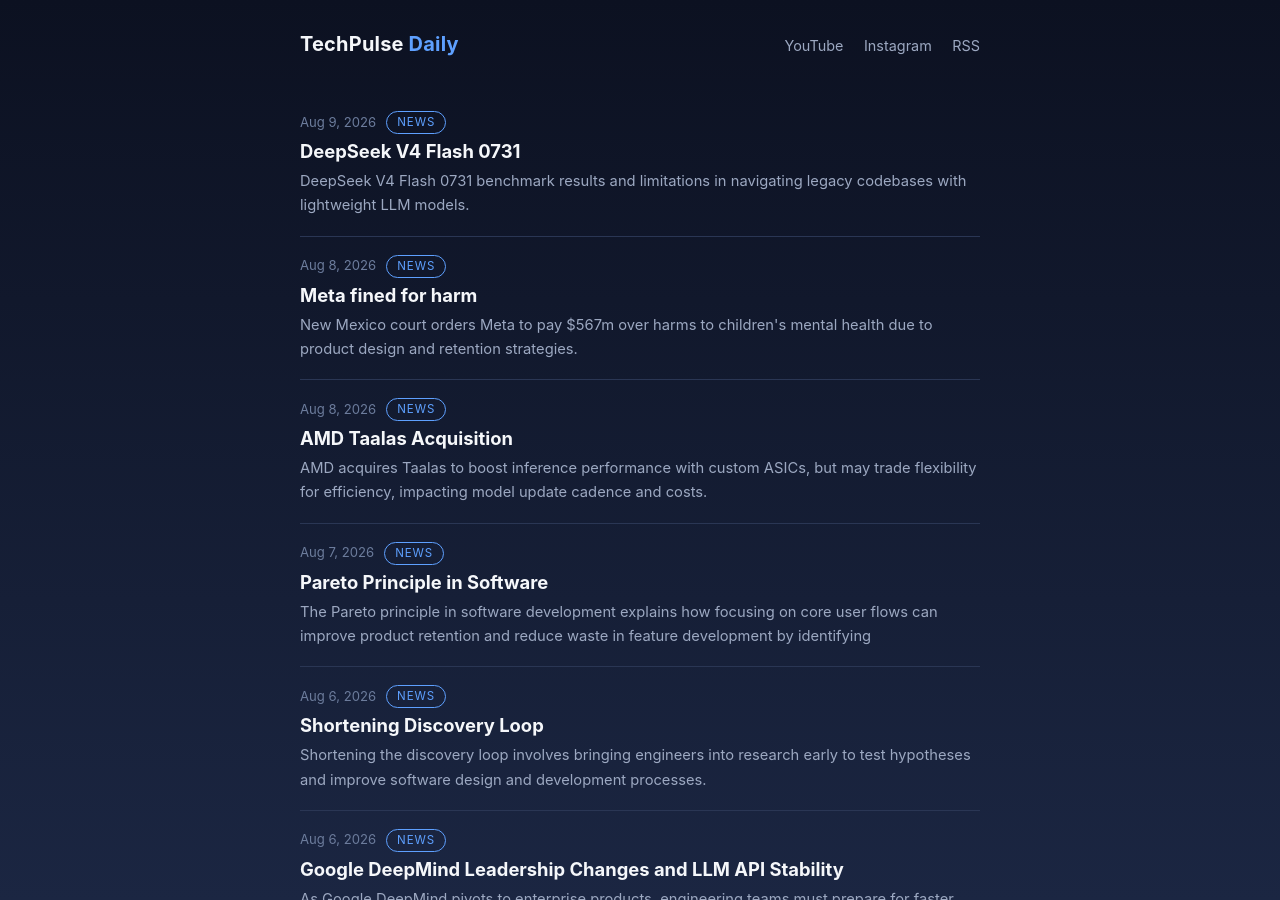
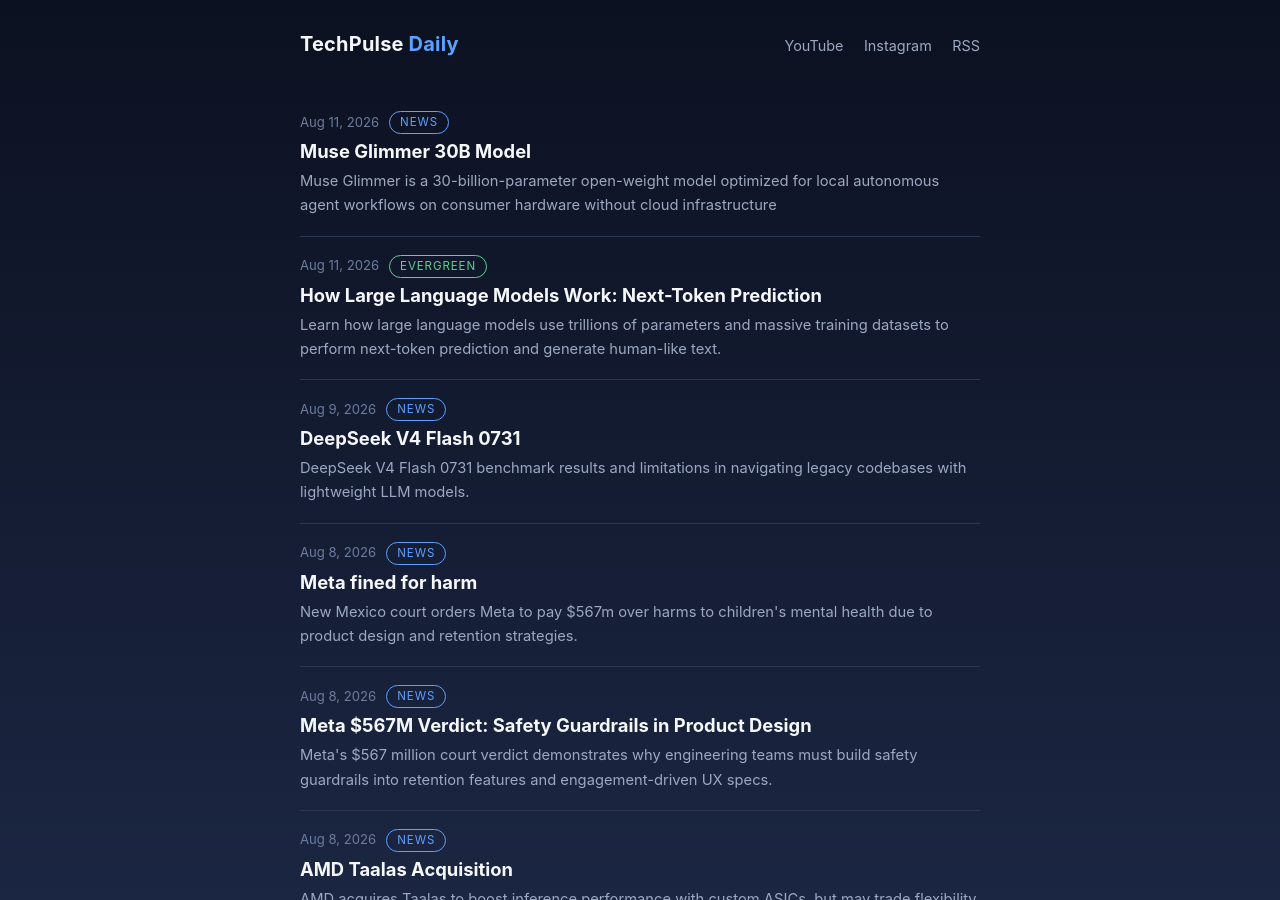
Before and after one commit to AI-Era-1729/AI-Era-1729.github.io, a Jekyll site: the page built from index.html, in a window 1280 px wide and 900 px high. Built offline with Jekyll 4.4.1, drawn with Linux system fonts in a browser that asks for light colours.

Commit message:
blog: sync 2026-08-13 09:11 UTC

```diff
--- /dev/null
+++ b/_posts/2026-08-08-meta-567m-verdict-safety-guardrails-in-product-design.md
@@ -0,0 +1,22 @@
+---
+layout: post
+title: "Meta $567M Verdict: Safety Guardrails in Product Design"
+description: "Meta's $567 million court verdict demonstrates why engineering teams must build safety guardrails into retention features and engagement-driven UX specs."
+date: 2026-08-08
+categories: [news]
+youtube_id: dYujnSqdmj0
+---
+
+Designing for raw retention without safety guardrails is no longer an abstract debate; it is a financial liability.
+
+The $567M verdict against Meta isn't just a legal story. It changes how engineering teams must evaluate product specs. For years, we optimized for infinite scroll and notification loops because DAU was easy to track in Amplitude.
+
+When product asks for sticky UX, missing safety features are rarely treated as blocking bugs. (I've built push schedules myself that hit retention targets while clearly exhausting real users.) Guardrails usually end up buried in a backlogged Jira epic.
+
+The trade-off is real: adding safety friction like quiet hours or usage caps will lower your funnel conversion. But optimizing purely for session length builds systemic risk into your architecture.
+
+This week, look at your top engagement feature. Ask what happens if a user wants to walk away, and pitch one safety boundary to your product manager.
+
+## Sources
+
+- [https://www.theguardian.com/technology/2026/aug/06/new-mexico-court-meta](https://www.theguardian.com/technology/2026/aug/06/new-mexico-court-meta)
--- /dev/null
+++ b/_posts/2026-08-11-how-large-language-models-work-next-token-prediction.md
@@ -0,0 +1,30 @@
+---
+layout: post
+title: "How Large Language Models Work: Next-Token Prediction"
+description: "Learn how large language models use trillions of parameters and massive training datasets to perform next-token prediction and generate human-like text."
+date: 2026-08-11
+categories: [evergreen]
+youtube_id: YBT4rz3H988
+---
+
+Autocomplete on hyper-steroids — predicting the next word using a trillion parameters, a large language model or LLM, a type of artificial intelligence, does essentially the same thing but with more complexity, it predicts the next word or character in a sentence, a model — a set of data and rules, trained on a massive dataset, a collection of texts. An LLM uses this training to generate human-like text, it's like having a trillion parameter autocomplete, where a parameter — a variable that the model uses to make predictions, is used to make predictions, what is the most challenging text you've tried to generate with an LLM,
+
+## LLM Basics
+
+Predicts next word using parameters
+
+## How LLM Works
+
+Trained on large datasets and rules
+
+## LLM Limitations
+
+Struggles with context and nuances
+
+## LLM Importance
+
+Generates human like text and conversations
+
+## LLM Applications
+
+Used in chatbots and language translation
--- /dev/null
+++ b/_posts/2026-08-11-muse-glimmer-30b-model.md
@@ -0,0 +1,26 @@
+---
+layout: post
+title: "Muse Glimmer 30B Model"
+description: "Muse Glimmer is a 30-billion-parameter open-weight model optimized for local autonomous agent workflows on consumer hardware without cloud infrastructure"
+date: 2026-08-11
+categories: [news]
+youtube_id: yZUBw4BgP3Q
+---
+
+Meta Superintelligence Labs introduced Muse Glimmer, a 30-billion-parameter open-weight model designed for local, always-on agent workflows. The model weights are released under an Apache 2.0 license and are available for download on Hugging Face.
+
+## Why it matters
+
+Software engineers can build and run fully local autonomous agents on consumer PC or Mac hardware without depending on cloud infrastructure or network access. The model maintains task performance while handling tool calling, failure recovery, and multimodal inputs like screenshots within standard GPU memory constraints. Integrated DFlash companion drafters enable faster token generation during complex multi-step reasoning without degrading output quality.
+
+## The key fact
+
+Quantization compresses the 30-billion-parameter model from over 55 GB at full precision down to under 20 GB, fitting the model, KV cache, perception encoder, and drafter within a 24 GB or 32 GB memory envelope.
+
+## Context
+
+Although foundation models have advanced in reasoning and tool use, most AI deployments still depend heavily on cloud infrastructure and active internet connections.
+
+## Sources
+
+- [https://research.meta.ai/blog/introducing-muse-glimmer-open-agentic-model](https://research.meta.ai/blog/introducing-muse-glimmer-open-agentic-model)
```
Also changed, not shown: _posts/2026-08-03-running-macos-binaries-on-linux-arm-kakehashi.md (+1 -0 lines).
